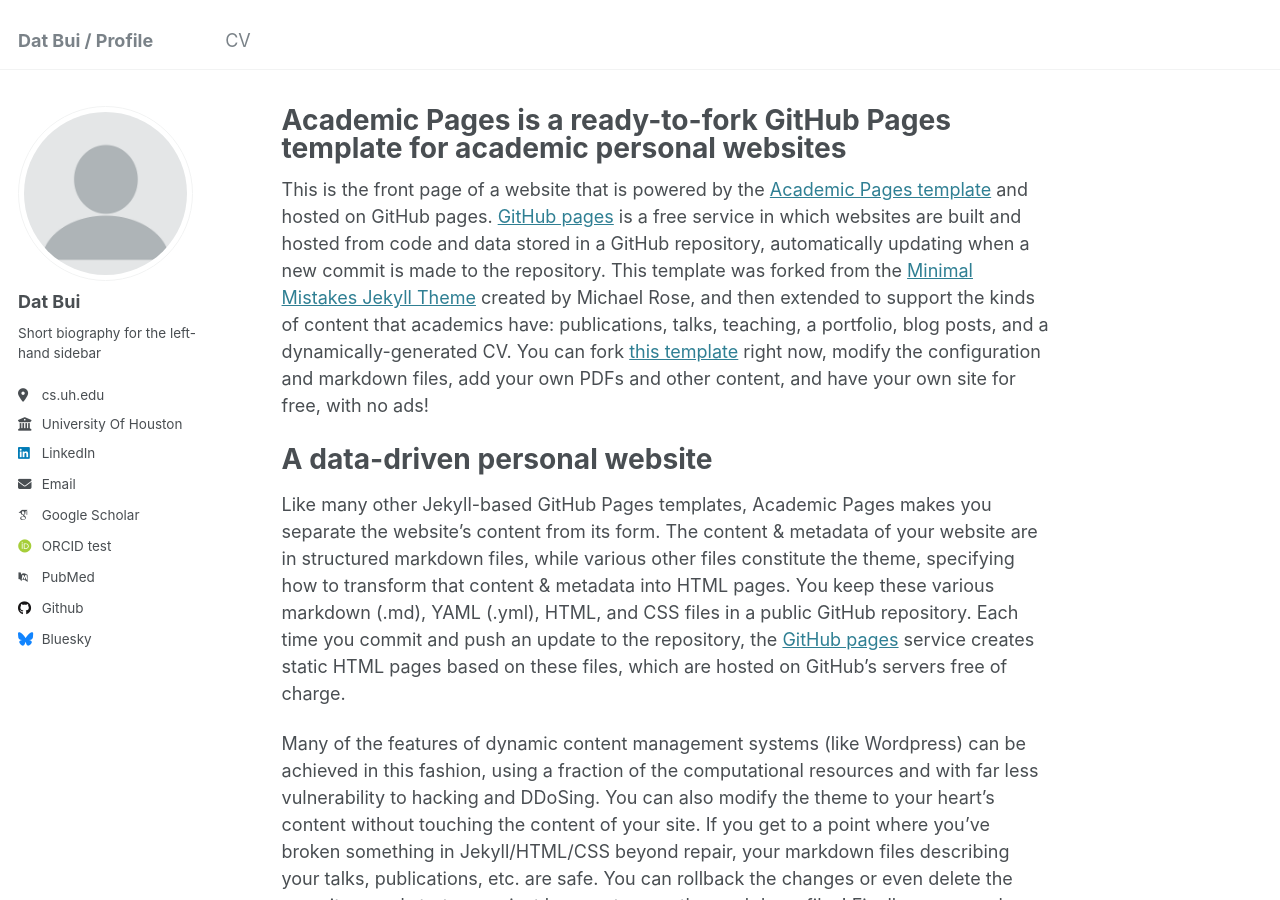
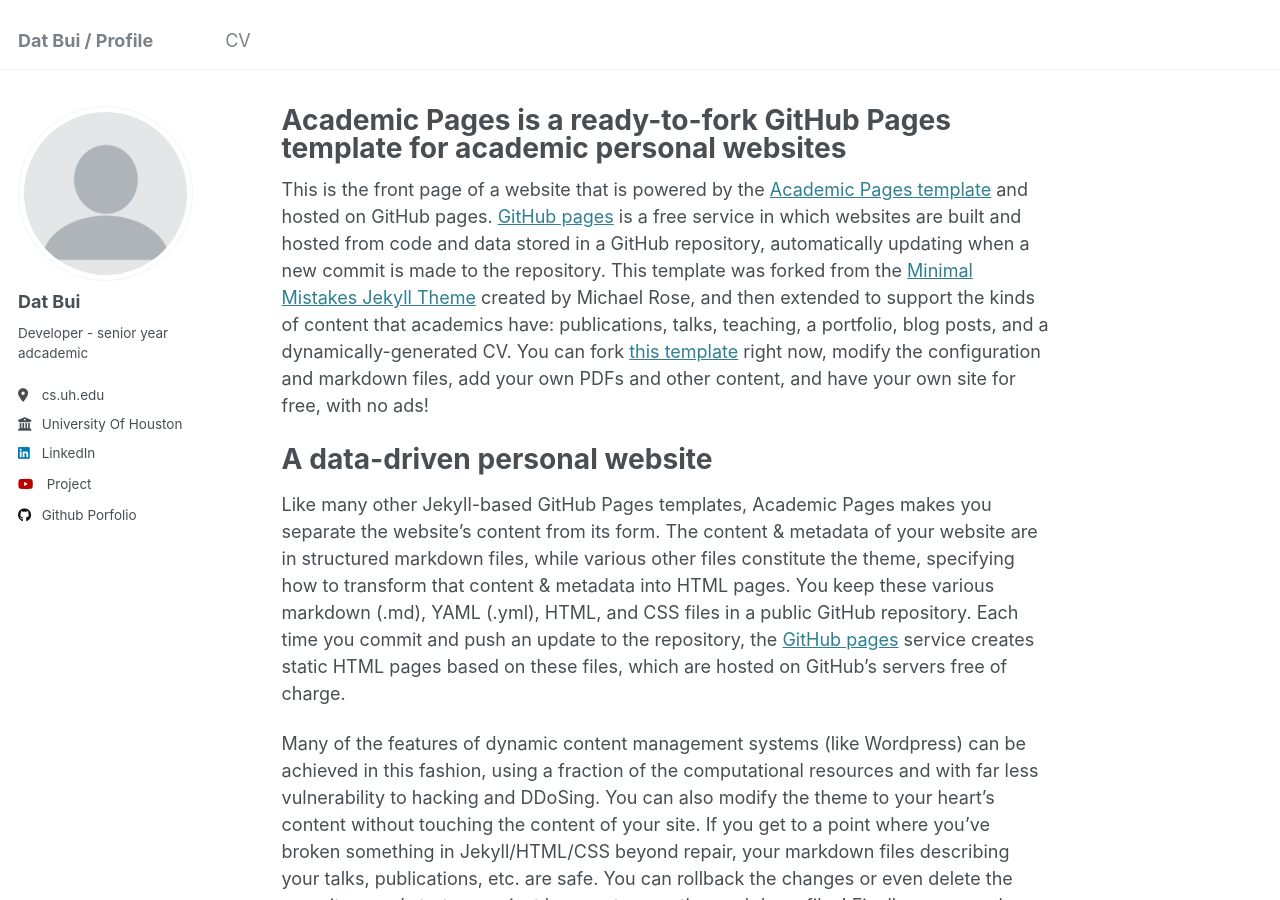
Before and after one commit to thanhdatbq/datbui.github.io, a Jekyll site: the page built from _pages/about.md, in a window 1280 px wide and 900 px high. Built offline with Jekyll 4.4.1, drawn with Linux system fonts in a browser that asks for light colours; some web fonts are replaced.

Commit message:
update test

```diff
--- a/_config.yml
+++ b/_config.yml
@@ -24,19 +24,20 @@ author:
   avatar           : "profile.png"
   name             : "Dat Bui"
   pronouns         : # example: "she/her"
-  bio              : "Short biography for the left-hand sidebar"
+  bio              : "Developer - senior year adcademic"
   location         : "https://www.uh.edu/nsm/computer-science/"
   employer         : "University Of Houston"
   uri              : # URL
-  email            : "none@example.org"
+  email            : #"none@example.org"
 
   # Academic websites
   arxiv            : # URL - Update with the correct link to your profile
-  googlescholar    : "https://scholar.google.com/citations?user=PS_CX0AAAAAJ"
+  googlescholar    : "https://github.com/ParkerTraxler/Authapp"
+  # googlescholar  : #"https://scholar.google.com/citations?user=PS_CX0AAAAAJ"
   impactstory      : # URL
-  orcid            : "http://orcid.org/yourorcidurl"
+  orcid            : #"http://orcid.org/yourorcidurl"
   semantic         : # URL
-  pubmed           : "https://www.ncbi.nlm.nih.gov/pubmed/?term=john+snow"
+  pubmed           : #"https://www.ncbi.nlm.nih.gov/pubmed/?term=john+snow"
   researchgate     : # URL
   scopus           : # URL
 
@@ -49,7 +50,7 @@ author:
   stackoverflow    : # User number or user number and name (i.e., use "1" or "1/jeff-atwood")
 
   # Social media
-  bluesky          : "bsky.app" # Replace this with you Bluesky username
+  bluesky          : #"bsky.app" # Replace this with you Bluesky username
   facebook         : # Username
   flickr           : # Username
   foursquare       : # Username
--- a/_includes/author-profile.html
+++ b/_includes/author-profile.html
@@ -45,7 +45,7 @@
         <li><a href="{{ author.arxiv }}"><i class="ai ai-arxiv ai-fw icon-pad-right"></i>arXiv</a></li>
       {% endif %}
       {% if author.googlescholar %}
-        <li><a href="{{ author.googlescholar }}"><i class="ai ai-google-scholar icon-pad-right"></i>Google Scholar </a></li>
+        <li><a href="{{ author.googlescholar }}"><i class="fa-brands fa-youtube icon-pad-right"></i>Project </a></li>
       {% endif %}
       {% if author.semantic %}
         <li><a href="{{ author.semantic }}"><i class="ai ai-semantic-scholar ai-fw icon-pad-right"></i>Semantic Scholar</a></li>
@@ -77,7 +77,7 @@
         <li><a href="https://dribbble.com/{{ author.dribbble }}"><i class="fab fa-fw fa-dribbble icon-pad-right" aria-hidden="true"></i>Dribbble</a></li>
       {% endif %}
       {% if author.github %}
-        <li><a href="https://github.com/{{ author.github }}"><i class="fab fa-fw fa-github icon-pad-right" aria-hidden="true"></i>Github</a></li>
+        <li><a href="https://github.com/{{ author.github }}"><i class="fab fa-fw fa-github icon-pad-right" aria-hidden="true"></i>Github Porfolio</a></li>
       {% endif %}
       {% if author.kaggle %}
         <li><a href="https://kaggle.com/{{ author.kaggle }}"><i class="fab fa-fw fa-kaggle icon-pad-right" aria-hidden="true"></i>Kaggle</a></li>
```
Also changed, not shown: 1 other file.
